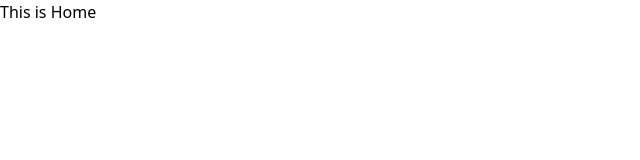
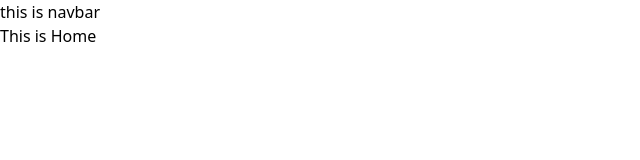
Before and after one commit to Mamun-Ur-Rashid/netpay, a React (Vite) app: page / in a window 1280 px wide. Shown: the top 160 px of the page, without its empty margins (0-640 px from the left). Built offline with nearby package versions, Linux system fonts and the light colour scheme.

Commit message:
create navbar holder

```diff
--- a/src/layout/Main.jsx
+++ b/src/layout/Main.jsx
@@ -1,9 +1,10 @@
-import React from 'react';
 import { Outlet } from 'react-router-dom';
+import Navbar from '../shared/navbar/Navbar';
 
 const Main = () => {
     return (
         <div>
+            <Navbar></Navbar>
             <Outlet></Outlet>
         </div>
     );
--- /dev/null
+++ b/src/shared/navbar/Navbar.jsx
@@ -0,0 +1,10 @@
+
+const Navbar = () => {
+    return (
+        <div>
+            <h1> this is navbar</h1>
+        </div>
+    );
+};
+
+export default Navbar;
```
Also changed, not shown: netplay/src/pages/Home/home/Home.jsx (added, +11 -0 lines).
